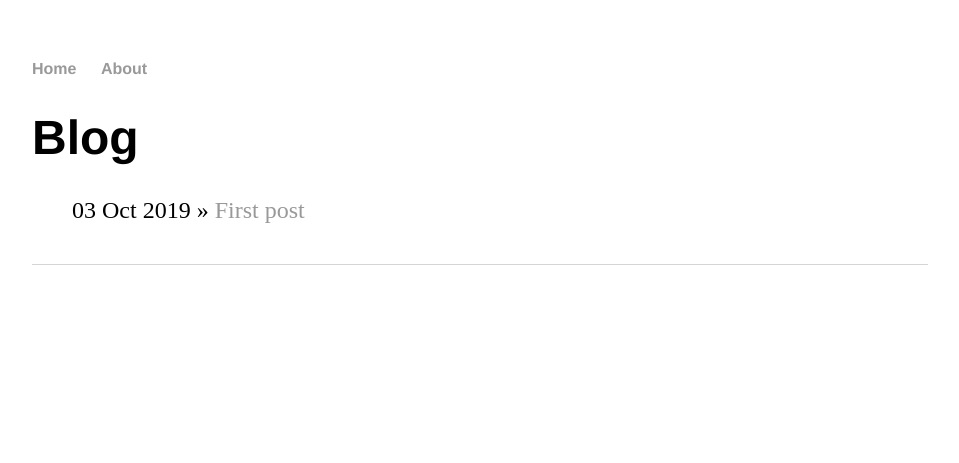
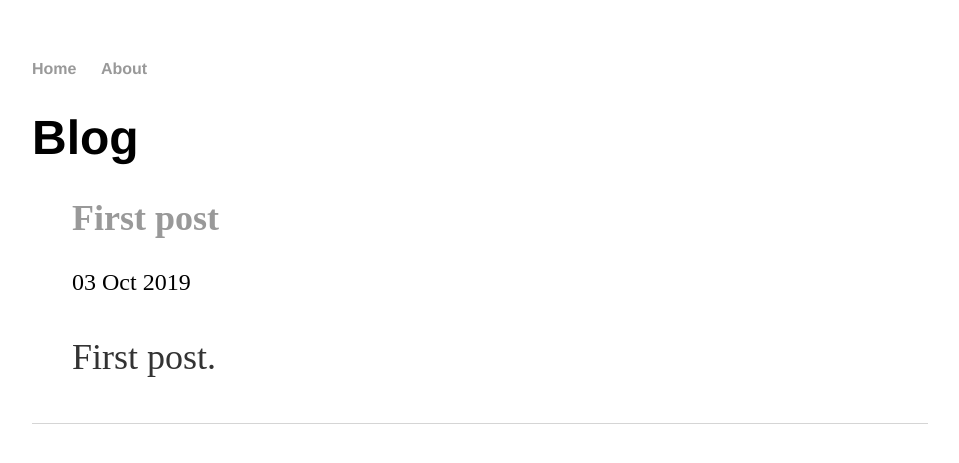
Before and after one commit to jhemelae/jhemelae.github.io, a Jekyll site: the page built from index.html, in a window 1280 px wide. Shown: the top 463 px of the page, without its empty margins (160-1119 px from the left). Built offline with Jekyll 4.4.1, drawn with Linux system fonts in a browser that asks for light colours.

Commit message:
list posts with content

```diff
--- a/index.html
+++ b/index.html
@@ -6,6 +6,12 @@ title: Blog
 	<ul class="posts">
 
 	  {% for post in site.posts %}
-	    <li><span>{{ post.date | date_to_string }}</span> » <a href="{{ post.url }}" title="{{ post.title }}">{{ post.title }}</a></li>
+	    <li>
+		<h2> <a href="{{ post.url }}" title="{{ post.title }}">{{ post.title }}</a> </h2>
+		<span>{{ post.date | date_to_string }}</span>
+		<p> {{ post.content }} </p>
+	    </li>
+
+
 	  {% endfor %}
 	</ul>
```
